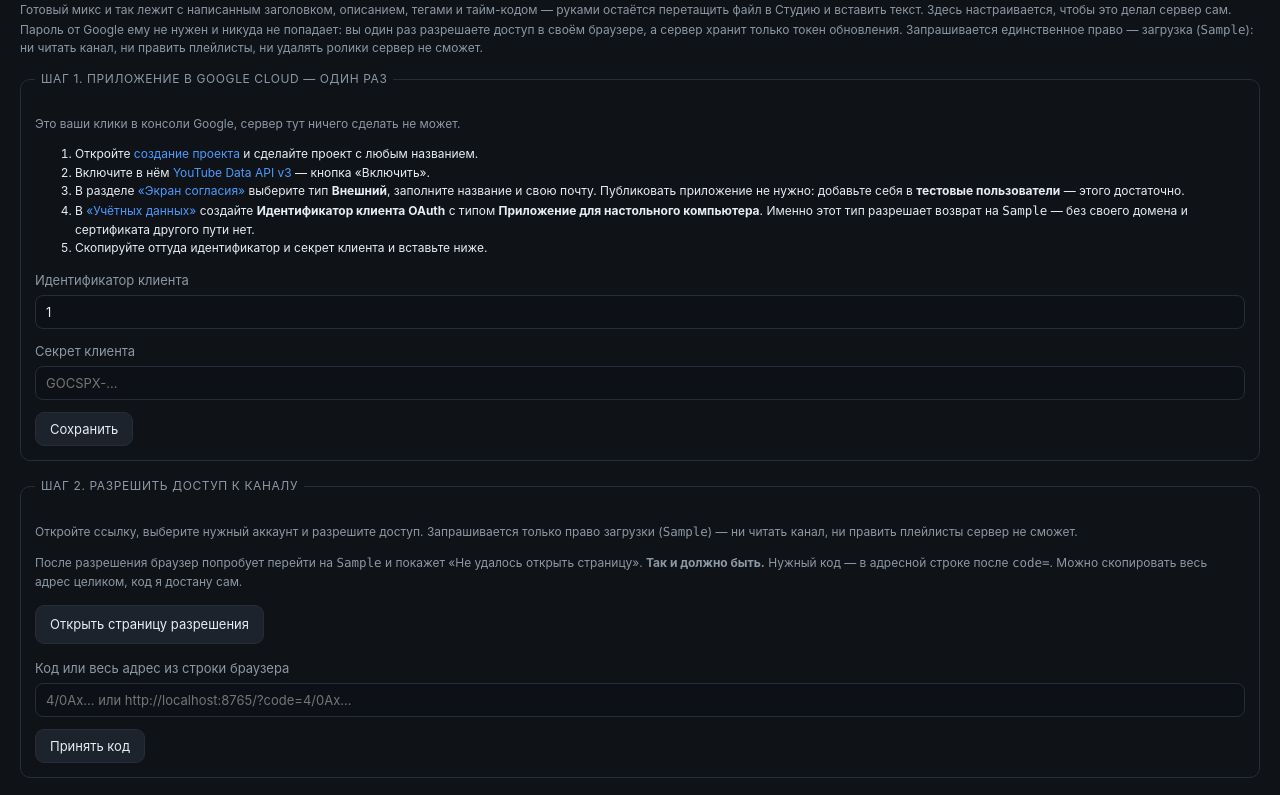
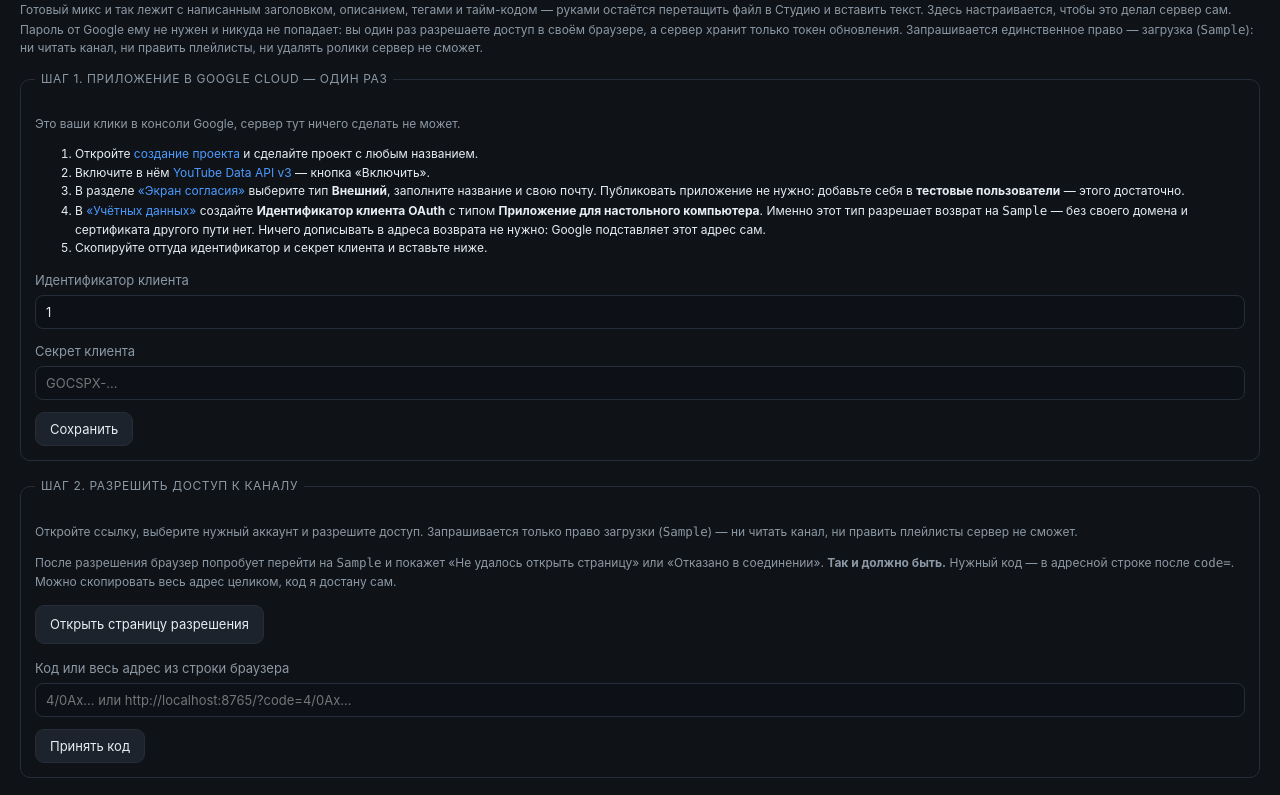
Before and after one commit to Aklex1/grandauto, a FastAPI app: template app/templates/youtube.html in a window 1280 px wide. Shown: the part 126-921 px from the top of the page. Run offline with FastAPI, Linux system fonts and the light colour scheme; the template is opened without the code that fills it: most values are stand-ins (such as "Sample title", 1, 10 or a date in 2020); parts of the project's set-up code (start-up, migrations or seed data) failed here and were passed over.

Commit message:
Возврат OAuth — ровно тот адрес, который Google кладёт в файл клиента
В файле клиента типа «приложение для настольного компьютера» redirect_uris —
["http://localhost"], а в коде стоял http://localhost:8765/. Для таких клиентов
Google порт при проверке игнорирует, так что работало бы и так, но совпадение
один в один снимает лишний повод для отказа и лишний вопрос у человека: в
консоли ничего дописывать не надо.

Co-Authored-By: Claude Opus 5 <noreply@anthropic.com>
Claude-Session: https://claude.ai/code/session_01PVVQUDCF8HkFqq2mWcu2bT

```diff
--- a/app/templates/youtube.html
+++ b/app/templates/youtube.html
@@ -50,7 +50,8 @@
       rel="noopener">«Учётных данных»</a> создайте
       <b>Идентификатор клиента OAuth</b> с типом
       <b>Приложение для настольного компьютера</b>. Именно этот тип разрешает возврат
-      на <code>{{ yt_redirect }}</code> — без своего домена и сертификата другого пути нет.</li>
+      на <code>{{ yt_redirect }}</code> — без своего домена и сертификата другого пути нет.
+      Ничего дописывать в адреса возврата не нужно: Google подставляет этот адрес сам.</li>
     <li>Скопируйте оттуда идентификатор и секрет клиента и вставьте ниже.</li>
   </ol>
   <form method="post" action="/youtube/app">
@@ -75,9 +76,9 @@
     </p>
     <p class="small muted">
       После разрешения браузер попробует перейти на <code>{{ yt_redirect }}</code> и
-      покажет «Не удалось открыть страницу». <b>Так и должно быть.</b> Нужный код — в
-      адресной строке после <code>code=</code>. Можно скопировать весь адрес целиком,
-      код я достану сам.
+      покажет «Не удалось открыть страницу» или «Отказано в соединении».
+      <b>Так и должно быть.</b> Нужный код — в адресной строке после <code>code=</code>.
+      Можно скопировать весь адрес целиком, код я достану сам.
     </p>
     <p><a class="btn" href="{{ yt_consent }}" target="_blank" rel="noopener">
       Открыть страницу разрешения</a></p>
```
Also changed, not shown: app/youtube.py (+9 -4 lines), tests/test_youtube.py (+4 -2 lines).
